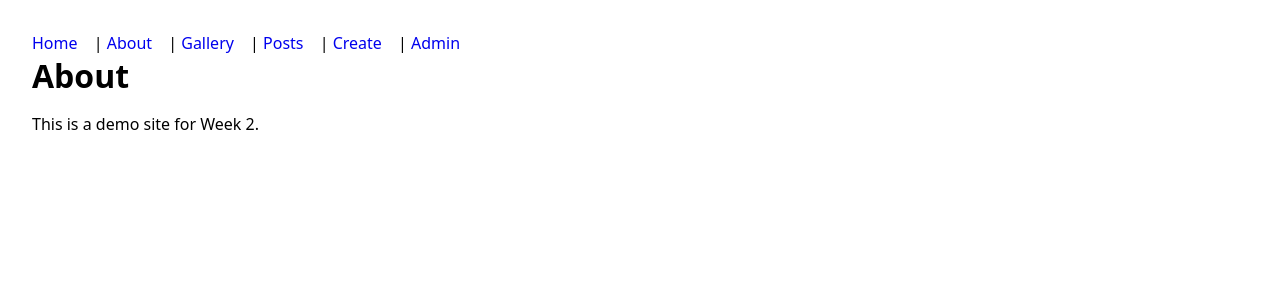
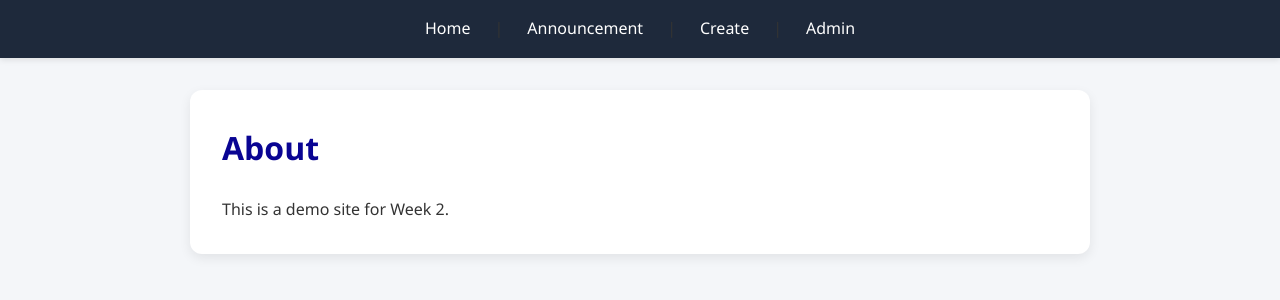
Before and after one commit to shadowblaze05/assignment3, a Django app: page /about/ in a window 1280 px wide. Shown: the top 300 px of the page. Run offline with Django 5.2, Linux system fonts and the light colour scheme.

Commit message:
assignment 3

```diff
--- a/pages/admin.py
+++ b/pages/admin.py
@@ -1,7 +1,7 @@
 from django.contrib import admin
-from pages.models import Post, Comment, Student, Course, Enrollment
+from pages.models import Announcement, Comment, Student, Course, Enrollment
 # Register your models here.
-admin.site.register(Post)
+admin.site.register(Announcement)
 admin.site.register(Comment)
 admin.site.register(Student)
 admin.site.register(Course)
--- a/pages/models.py
+++ b/pages/models.py
@@ -1,7 +1,7 @@
 from django.db import models
 
 # Create your models here.
-class Post(models.Model):
+class Announcement(models.Model):
     title = models.CharField(max_length=100)
     body = models.TextField()
     created_at = models.DateTimeField(auto_now_add=True)
@@ -13,7 +13,7 @@ class Post(models.Model):
         return self.title
 
 class Comment(models.Model):
-    post = models.ForeignKey(Post, on_delete=models.CASCADE, related_name='comments')
+    post = models.ForeignKey(Announcement, on_delete=models.CASCADE, related_name='comments')
     author = models.CharField(max_length=100)
     text = models.TextField()
     created_at = models.DateTimeField(auto_now_add=True)
--- a/pages/static/css/style.css
+++ b/pages/static/css/style.css
@@ -1,3 +1,108 @@
-body { font-family: system-ui, Arial, sans-serif; margin: 2rem; }
-nav a { margin-right: .75rem; text-decoration: none; }
-h1 { margin: 0 0 1rem; }
+/* ========== Global Reset ========== */
+* {
+    margin: 0;
+    padding: 0;
+    box-sizing: border-box;
+}
+
+/* ========== Body ========== */
+body {
+    font-family: "Segoe UI", Tahoma, Geneva, Verdana, sans-serif;
+    background-color: #f4f6f9;
+    color: #333;
+    line-height: 1.6;
+    padding: 0;
+    margin: 0;
+}
+
+/* ========== Navigation ========== */
+nav {
+    background-color: #1e293b; /* dark header */
+    padding: 1rem 2rem;
+    display: flex;
+    justify-content: center;
+    gap: 1.5rem;
+    box-shadow: 0 2px 6px rgba(0, 0, 0, 0.1);
+}
+
+nav a {
+    color: #ffffff;
+    text-decoration: none;
+    font-weight: 500;
+    transition: color 0.3s, border-bottom 0.3s;
+}
+
+nav a:hover {
+    color: #0d6efd; /* blue hover */
+    border-bottom: 2px solid #0d6efd;
+    padding-bottom: 2px;
+}
+
+/* ========== Main Content ========== */
+main {
+    max-width: 900px;
+    margin: 2rem auto;
+    padding: 2rem;
+    background: #ffffff;
+    border-radius: 12px;
+    box-shadow: 0 4px 12px rgba(0, 0, 0, 0.08);
+}
+
+/* ========== Headings ========== */
+h1 {
+    font-size: 2rem;
+    margin-bottom: 1.5rem;
+    color: #090493;
+}
+
+h3 {
+    font-size: 1.25rem;
+    color: #444;
+    margin: 1rem 0;
+}
+
+/* ========== Lists ========== */
+ul {
+    list-style: none;
+    margin-top: 1rem;
+}
+
+ul li {
+    background: #f8fafc;
+    margin: 0.5rem 0;
+    padding: 1rem;
+    border-radius: 8px;
+    transition: transform 0.2s, background 0.3s;
+}
+
+ul li:hover {
+    background: #e0e7ff;
+    transform: translateX(5px);
+}
+
+ul li a {
+    color: #1e293b;
+    text-decoration: none;
+    font-size: 1.1rem;
+    font-weight: 500;
+}
+
+ul li a:hover {
+    color: #0d6efd;
+}
+
+/* ========== Buttons (if you add later) ========== */
+button, .btn {
+    display: inline-block;
+    padding: 0.5rem 1rem;
+    border-radius: 6px;
+    background: #090493;
+    color: white;
+    border: none;
+    cursor: pointer;
+    transition: background 0.3s;
+}
+
+button:hover, .btn:hover {
+    background: #0d0def;
+}
--- a/pages/templates/post_list.html
+++ b/pages/templates/announcement_list.html
@@ -1,12 +1,12 @@
 {% extends 'base.html' %}
 {% block title %}{{ title }}{% endblock %}
 {% block content %}
- <h1>Posts ({{ posts.count }})</h1>
+ <h1> Announcement ({{ posts.count }})</h1>
 
  <ul>
  {% for post in posts %}
     <li>
-        <a href="{% url 'post_view' post.pk %}">{{ post.title }}</a>
+        <a href="{% url 'post_detail' post.pk %}">{{ post.title }}</a>
     </li>
     </article>
  {% empty %}
--- a/pages/templates/base.html
+++ b/pages/templates/base.html
@@ -10,12 +10,17 @@
 <body>
     <nav>
         <a href="{% url 'home' %}">Home</a> |
+        <a href="{% url 'announcement_list' %}">Announcement</a>  |
+        <a href="{% url 'post_create' %}">Create</a>  |
+        <a href="{% url 'admin' %}">Admin</a>
+        <!--
+        <a href="{% url 'home' %}">Home</a> |
         <a href="{% url 'about' %}">About</a> |
         <a href="{% url 'gallery' %}">Gallery</a> |
-        <a href="{% url 'post_list' %}">Posts</a>  |
+        <a href="{% url 'announcement_list' %}">Posts</a>  |
         <a href="{% url 'post_create' %}">Create</a>  |
         <a href="{% url 'admin' %}">Admin</a>
-
+        -->
     </nav>
     <main>
         {% block content %}{% endblock %}
--- a/pages/templates/post_form.html
+++ b/pages/templates/post_form.html
@@ -1,11 +1,11 @@
 {% extends 'base.html' %}
-{% block title %} Create New Post{% endblock %}
+{% block title %} Create New Announcement{% endblock %}
 {% block content %}
-<h1>Create New Post</h1>
+<h1>Create New Announcement</h1>
 <form method="post">
     {% csrf_token %}
     <label for="title">Title <input type="text" name="title" value="{{ post.title|default:''}}"><br><br></label>
-    <label for="body">Body <textarea name="body">{{ post.title|default:''}}</textarea></label>
+    <label for="body">Body <textarea name="body">{{ post.body|default:''}}</textarea></label>
     {{ form.as_p }}
     <button type="submit">Submit</button>
 
--- a/pages/urls.py
+++ b/pages/urls.py
@@ -6,10 +6,10 @@ urlpatterns = [
     path('about/', views.about, name='about'),
     path('hello/<str:name>/', views.hello, name='hello'),
     path('gallery/', views.gallery, name='gallery'),
-    path('posts/', views.post_list, name='post_list'),
+    path('Announcement/', views.announcement_list, name='announcement_list'),
     path('admin/', views.admin, name='admin'),
     path('post/new/', views.post_create, name='post_create'),
-    path('post/<int:pk>/view/', views.post_view, name='post_view'),
+    path('post/<int:pk>/detail/', views.post_detail, name='post_detail'),
     path('post/<int:pk>/edit/', views.post_update, name='post_update'),
     path('post/<int:pk>/delete/', views.post_delete, name='post_delete'),
 ]
--- a/pages/views.py
+++ b/pages/views.py
@@ -1,6 +1,6 @@
 from django.shortcuts import render, get_object_or_404
 from django.http import HttpResponseBadRequest
-from pages.models import Post
+from pages.models import Announcement
 from django.shortcuts import redirect
 
 
@@ -26,14 +26,14 @@ def page_not_found_view(request, exception):
 def server_error_view(request):
     return render(request, '500.html', status=500)
 
-def post_list(request):
+def announcement_list(request):
     # Model.objects.all()
-    posts = Post.objects.all().prefetch_related('comments')
+    posts = Announcement.objects.all().prefetch_related('comments')
     context = {
         'posts': posts,
         'title': 'Posts',
     }
-    return render(request, 'post_list.html', context)
+    return render(request, 'announcement_list.html', context)
 
 def admin(request):
     return redirect('/admin/')
@@ -44,26 +44,25 @@ def post_create(request):
         body = request.POST.get('body')
         if not title or not body:
             return HttpResponseBadRequest("Title and body are required.")
-        Post.objects.create(title=title, body=body)
-        return redirect('post_list')
+        Announcement.objects.create(title=title, body=body)
+        return redirect('announcement_list')
     return render(request, 'post_form.html')
 
-def post_view(request, pk):
-    #post = get_object_or_404(Post, pk=pk)
-    post = Post.objects.get(pk=pk)
-    comments = Post.objects.prefetch_related('comments')
-    return render(request, 'post_view.html', {'post': post})
+def post_detail(request, pk):
+    post = Announcement.objects.get(pk=pk)
+    comments = Announcement.objects.prefetch_related('comments')
+    return render(request, 'post_detail.html', {'post': post})
 
 def post_update(request, pk):
-    post = get_object_or_404(Post, pk=pk)
+    post = get_object_or_404(Announcement, pk=pk)
     if request.method == 'POST':
         post.title = request.POST.get('title') or post.title
         post.body = request.POST.get('body') or post.body
         post.save()
-        return redirect('post_view', pk=pk)
+        return redirect('post_detail', pk=pk)
     return render(request, 'post_form.html', {'post': post})
 def post_delete(request, pk):
-    post = get_object_or_404(Post, pk=pk)
+    post = get_object_or_404(Announcement, pk=pk)
     if request.method == 'POST':
         post.delete()
         return redirect('post_list')
```
Also changed, not shown: config/settings.py (+17 -1 lines), pages/templates/post_detail.html (added, +44 -0 lines), pages/templates/post_view.html (deleted, +0 -21 lines), pages/migrations/0006_rename_post_announcement.py (added), pages/static/img/img1.jpg (deleted), pages/static/img/img2.jpg (deleted), pages/static/img/img3.jpg (deleted).
